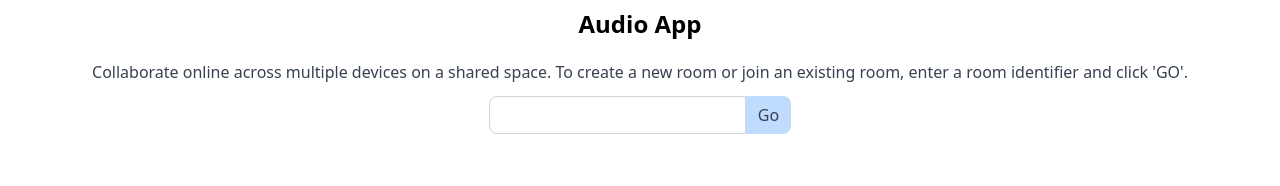
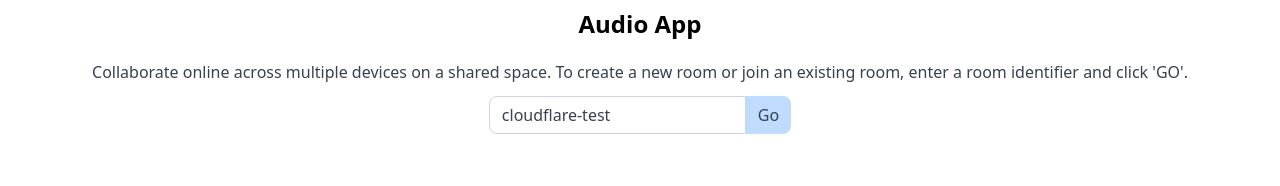
Before and after one commit to GitXenon/audio-editor-frontend, a Vue app: page / in a window 1280 px wide. Shown: the top 186 px of the page. Built offline with nearby package versions, Linux system fonts and the light colour scheme.

Commit message:
feat: suggested entry for room id

```diff
--- a/src/App.vue
+++ b/src/App.vue
@@ -43,7 +43,7 @@ const colorArray = [
   "#277DA1",
   "#7B2CBF",
 ];
-const roomInput = ref('')
+const roomInput = ref('cloudflare-test')
 
 async function playMusic() {
   if (currentMusic.value !== null) {
```
